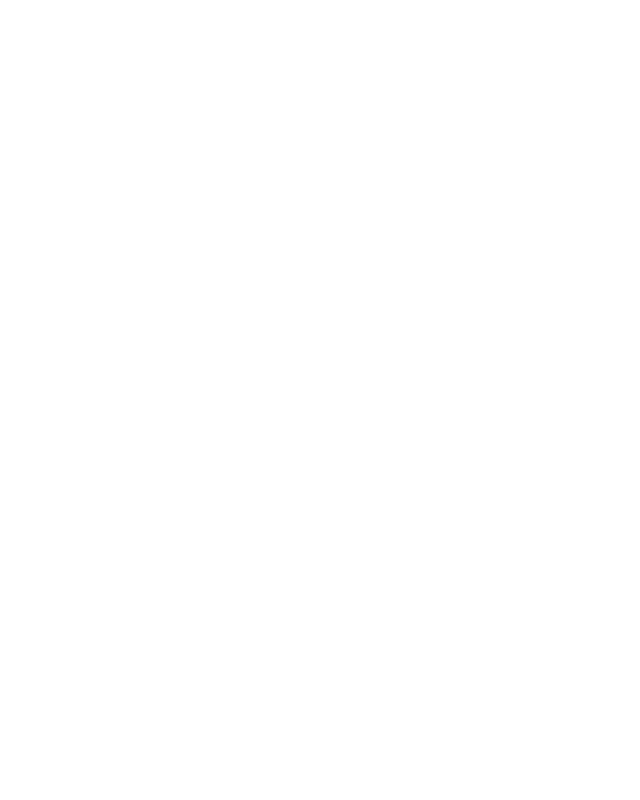
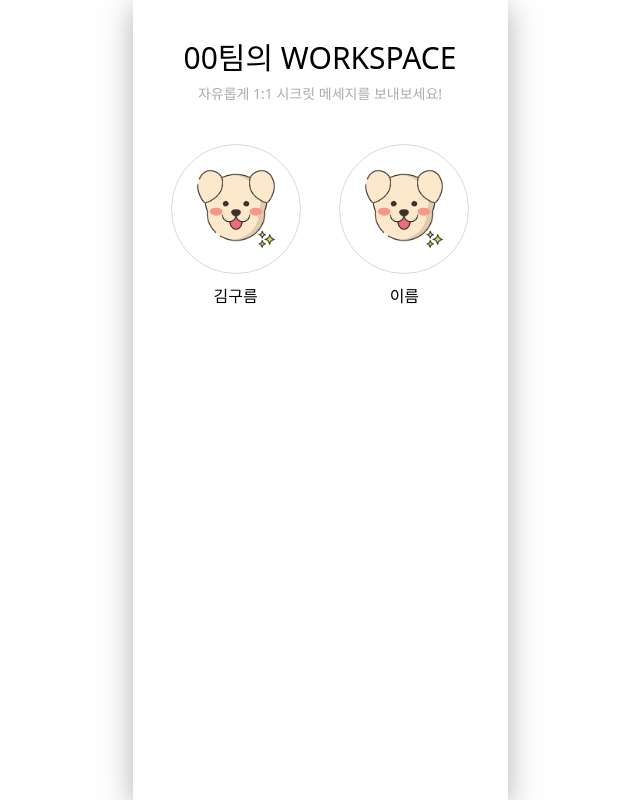
Before and after one commit to 9oormthon-univ/2024_BEOTKKOTTHON_TEAM_21_FE, a React (Create React App) app: page /workspacehome in a window 1280 px wide. Before the commit this address had no page. Shown: the whole page, without its empty margins (320-960 px from the left). Built offline with nearby package versions, Linux system fonts and the light colour scheme.

Commit message:
Feat: 워크스페이스 홈 UI

```diff
--- a/src/App.js
+++ b/src/App.js
@@ -8,6 +8,7 @@ import {
 } from "react-router-dom";
 import Splash from "./pages/Splash/Splash";
 import Login from "./pages/Login/Login";
+import WorkSpaceHome from "./pages/WorkSpace/WorkSpaceHome";
 
 function App() {
   const [showSplash, setShowSplash] = useState(true);
@@ -21,6 +22,7 @@ function App() {
   }, []);
 
   return (
+    <div className="App">
       <Router>
         <Routes>
           <Route
@@ -29,8 +31,10 @@ function App() {
           />
           <Route path="/splash" element={<Splash />} />
           <Route path="/login" element={<Login />} />
+          <Route path="/workspacehome" element={<WorkSpaceHome />} />
         </Routes>
       </Router>
+    </div>
   );
 }
 
--- /dev/null
+++ b/src/pages/WorkSpace/FeedbackStorage.js
@@ -0,0 +1,11 @@
+import React from 'react';
+
+const FeedbackStorage = () => {
+  return (
+    <div>
+
+    </div>
+  );
+};
+
+export default FeedbackStorage;
--- /dev/null
+++ b/src/pages/WorkSpace/SecretFeedback.js
@@ -0,0 +1,11 @@
+import React from 'react';
+
+const SecretFeedback = () => {
+  return (
+    <div>
+
+    </div>
+  );
+};
+
+export default SecretFeedback;
--- /dev/null
+++ b/src/pages/WorkSpace/WorkSpaceHome.js
@@ -0,0 +1,55 @@
+import React from 'react';
+import styled from "styled-components";
+import { images } from '../../utils/images';
+
+const WorkSpaceHomeContainer = styled.div`
+
+`;
+const PersonGrid = styled.div`
+  margin: 0 auto;
+  width: 90%;
+  display: flex;
+  flex-wrap: wrap;
+`;
+const Person = styled.div`
+  width: 50%;
+  text-align: center;
+`;
+const PersonImg = styled.div`
+  margin: 0 auto;
+  width: 130px;
+  height: 130px;
+  border-radius: 50%;
+  border: 1px solid #D9D9D9;
+  margin-bottom: 10px;
+`;
+
+
+const WorkSpaceHome = () => {
+  return (
+    <WorkSpaceHomeContainer>
+      <div className='text-center p-10'>
+        <div className='text-3xl mb-2'>00팀의 WORKSPACE</div>
+        <div className='text-sm text-[#ACACAC]'>자유롭게 1:1 시크릿 메세지를 보내보세요!</div>
+      </div>
+
+      <PersonGrid>
+        <Person>
+          <PersonImg>
+            <img className='p-5' src={images.dog} alt="" />
+          </PersonImg>
+          <div>김구름</div>
+        </Person>
+
+        <Person>
+          <PersonImg>
+            <img className='p-5' src={images.dog} alt="" />
+          </PersonImg>
+          <div>이름</div>
+        </Person>
+      </PersonGrid>
+    </WorkSpaceHomeContainer>
+  );
+};
+
+export default WorkSpaceHome;
--- /dev/null
+++ b/src/utils/images.js
@@ -0,0 +1,6 @@
+const PATH = process.env.PUBLIC_URL;
+
+export const images = {
+    cat: PATH + '/assets/images/cat.jpg',
+    dog: PATH + '/assets/images/dog.png'
+}
```
Also changed, not shown: src/App.css (+3 -6 lines), public/assets/images/cat.jpg (added), public/assets/images/dog.png (added). Lines whose indentation alone changed are shown as unchanged.
